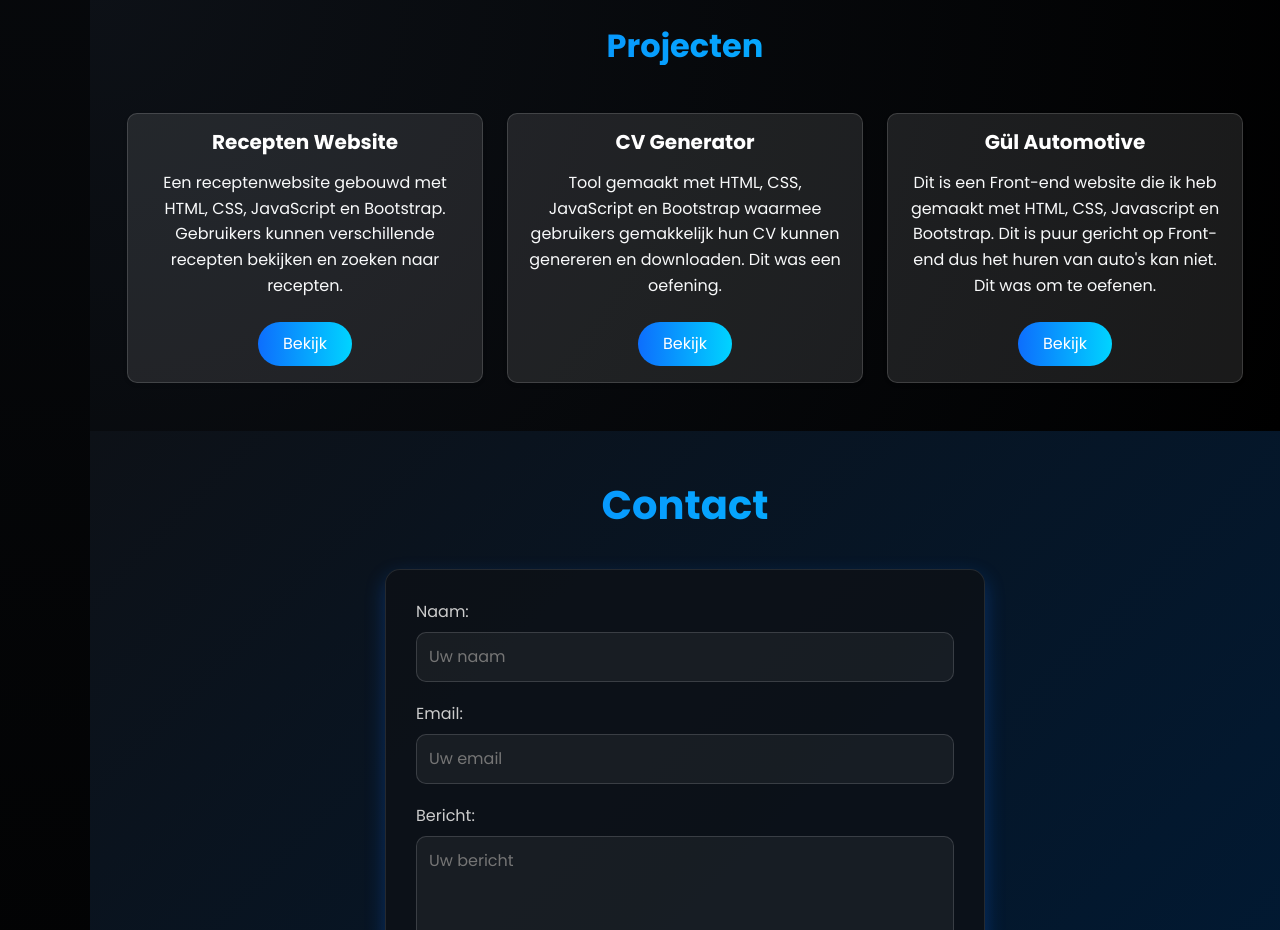
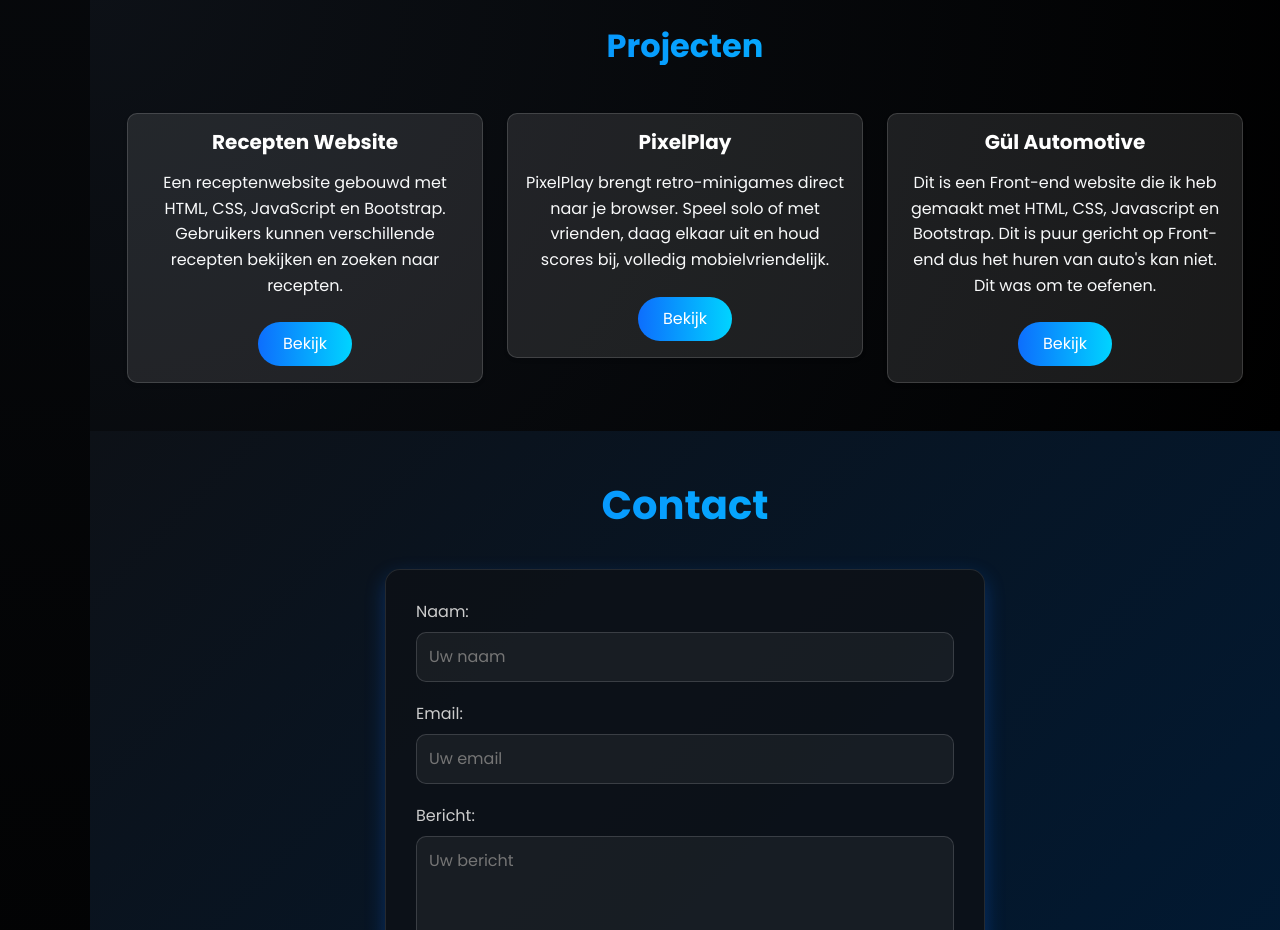
Before and after one commit to arda1gul/arda1gul.github.io, a plain HTML site: page index.html in a window 1280 px wide. Shown: the part 1680-2610 px from the top of the page. Drawn offline with nearby package versions, Linux system fonts and the light colour scheme.

Commit message:
pixelplay added

```diff
--- a/index.html
+++ b/index.html
@@ -164,13 +164,12 @@
                     <div class="col-md-4">
                         <div class="project-card shadow-sm glass-box p-3">
                             <div class="card-body">
-                                <h5 class="fw-bold mb-3">CV Generator</h5>
+                                <h5 class="fw-bold mb-3">PixelPlay</h5>
                                 <p class="text-light" style="line-height: 1.6;">
-                                    Tool gemaakt met HTML, CSS, JavaScript en Bootstrap waarmee gebruikers gemakkelijk
-                                    hun CV kunnen genereren en downloaden. Dit was een oefening.
+                                    PixelPlay brengt retro-minigames direct naar je browser. Speel solo of met vrienden,
+                                    daag elkaar uit en houd scores bij, volledig mobielvriendelijk.
                                 </p>
-                                <a href="https://arda1gul.github.io/cv-generator/"
-                                    class="btn btn-gradient mt-2">Bekijk</a>
+                                <a href="https://arda1gul.github.io/pixelplay/" class="btn btn-gradient mt-2">Bekijk</a>
                             </div>
                         </div>
                     </div>
```
